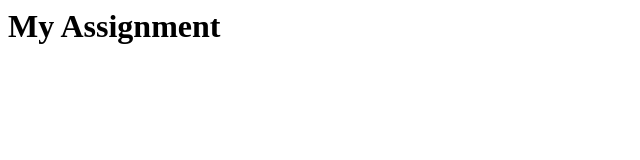
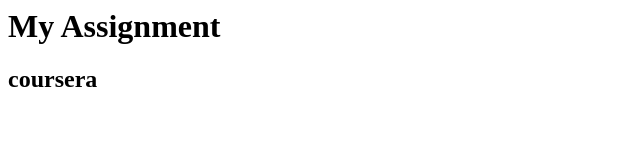
Before and after one commit to Osamaney/coursera, a plain HTML site: page Assignment/index.html in a window 1280 px wide. Shown: the whole page, without its empty margins (0-640 px from the left). Drawn offline with Linux system fonts and the light colour scheme.

Commit message:
another change

```diff
--- a/Assignment/index.html
+++ b/Assignment/index.html
@@ -1 +1,2 @@
 <h1>My Assignment</h1>
+<h2>coursera</h2>
```
